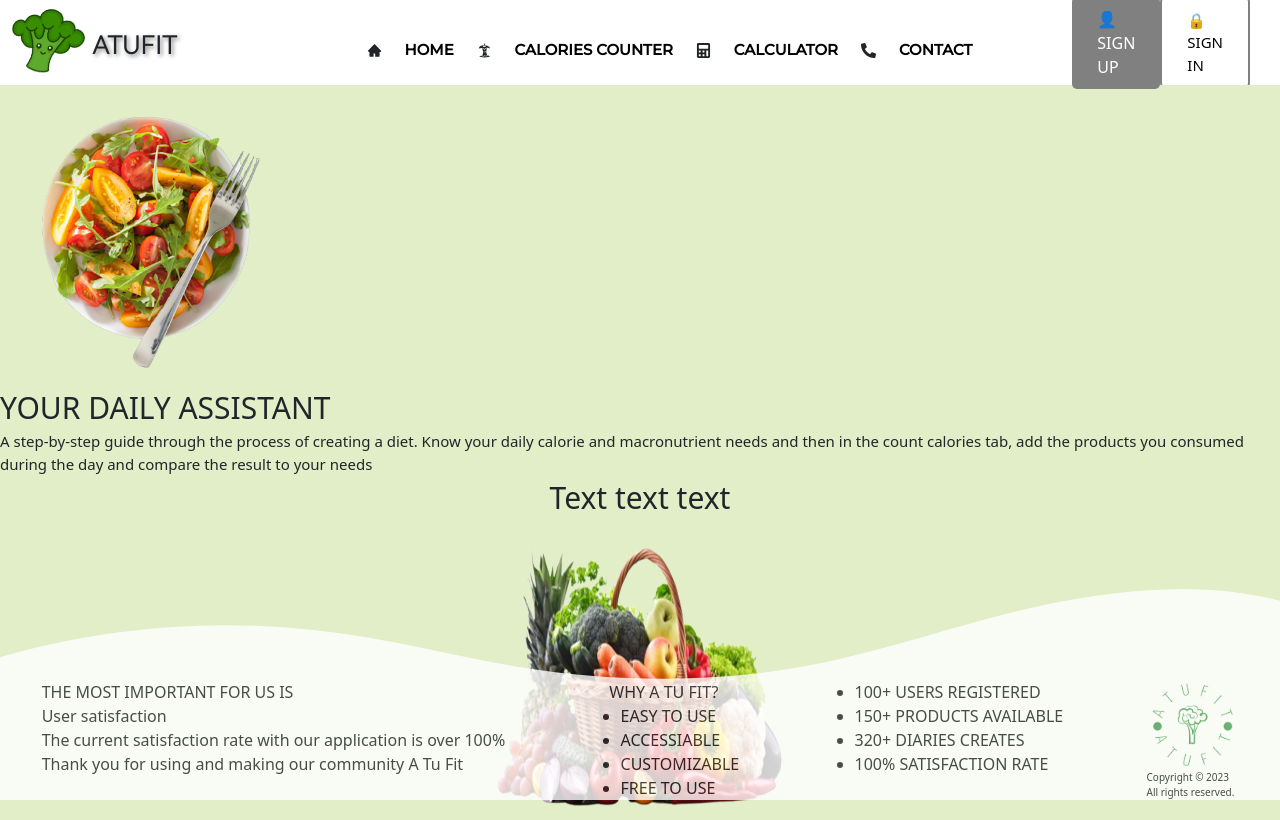
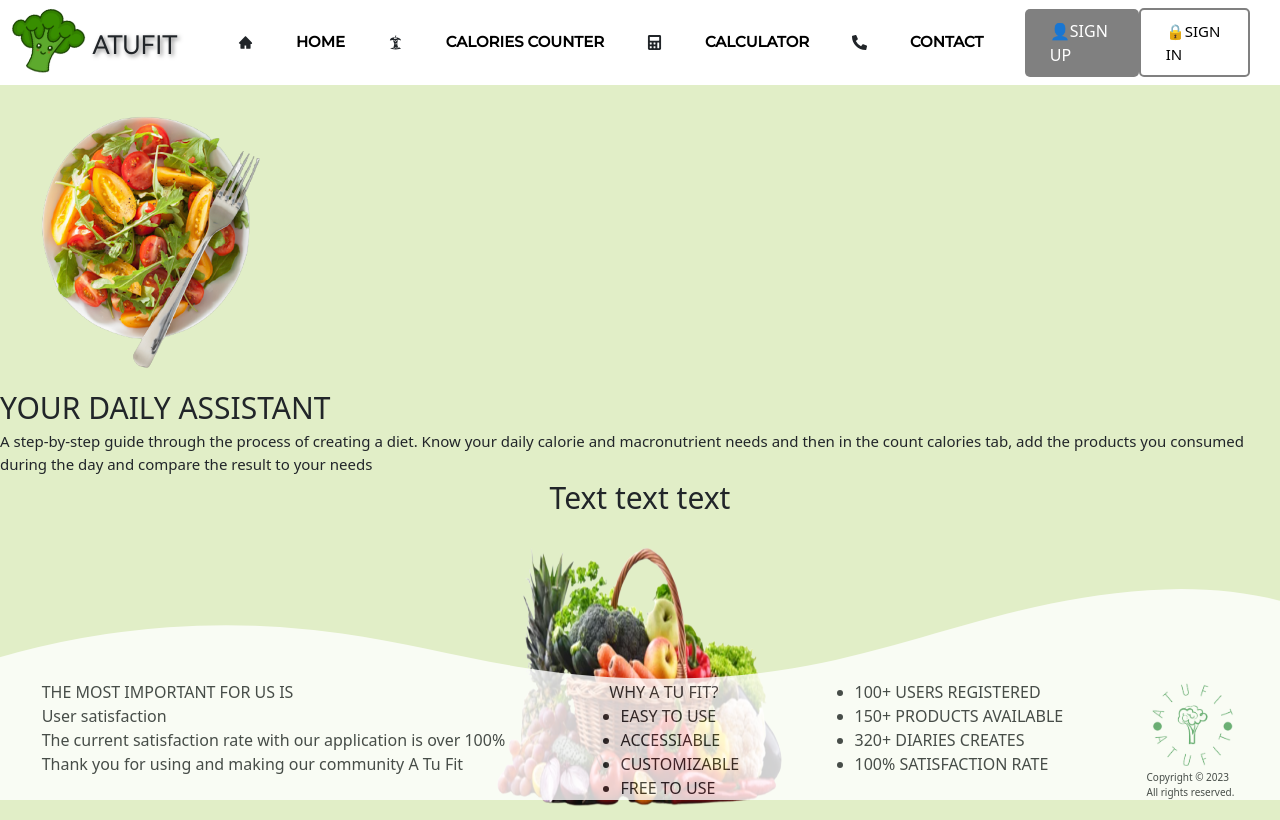
Before and after one commit to PatrycjaBochnak/ATuFit, a React (Create React App) app: page / in a window 1280 px wide. Built offline with nearby package versions, Linux system fonts and the light colour scheme.

Commit message:
adding style to signin/up buttons

```diff
--- a/src/styles/_navBar.scss
+++ b/src/styles/_navBar.scss
@@ -1,11 +1,9 @@
 .buttons {
+  margin: 0 20px 0 20px;
   display: flex;
   width: 70%;
-  margin-left: 170px;
   align-items: center;
-  justify-content: space-between !important;
-  height: 100px;
-  margin-right: 100px;
+  justify-content: space-around !important;
   font-style: inherit;
   font-family: sans-serif;
   font-weight: 500;
@@ -37,6 +35,10 @@
 .loginButton::before {
   content: "🔒";
 }
+.loginButton:active {
+  background-color: #3e8e41;
+  transform: translateY(2px);
+}
 .registerButton {
   color: white;
   background-color: gray;
@@ -53,6 +55,10 @@
 }
 .registerButton::before {
   content: "👤";
+}
+.registerButton:active {
+  background-color: #3e8e41;
+  transform: translateY(2px);
 }
 .broccoli {
   margin-top: 5px;
```
